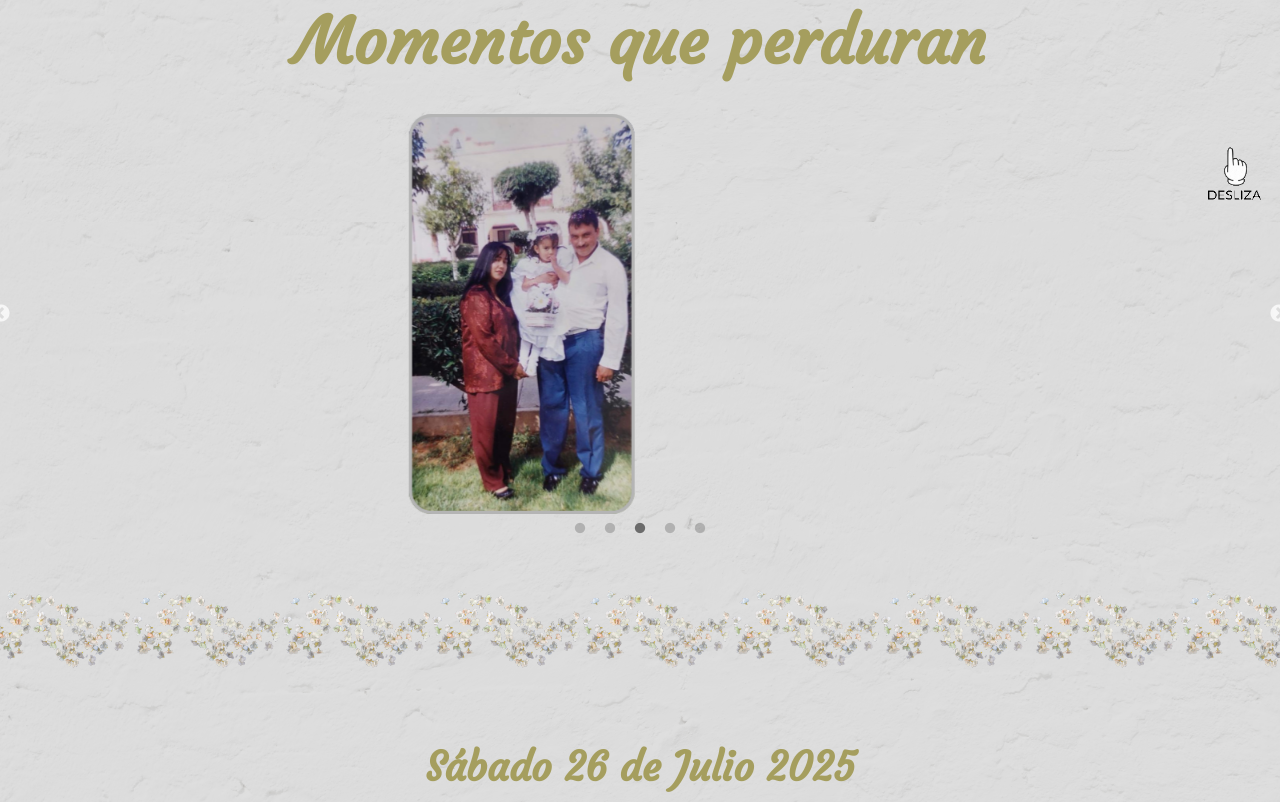
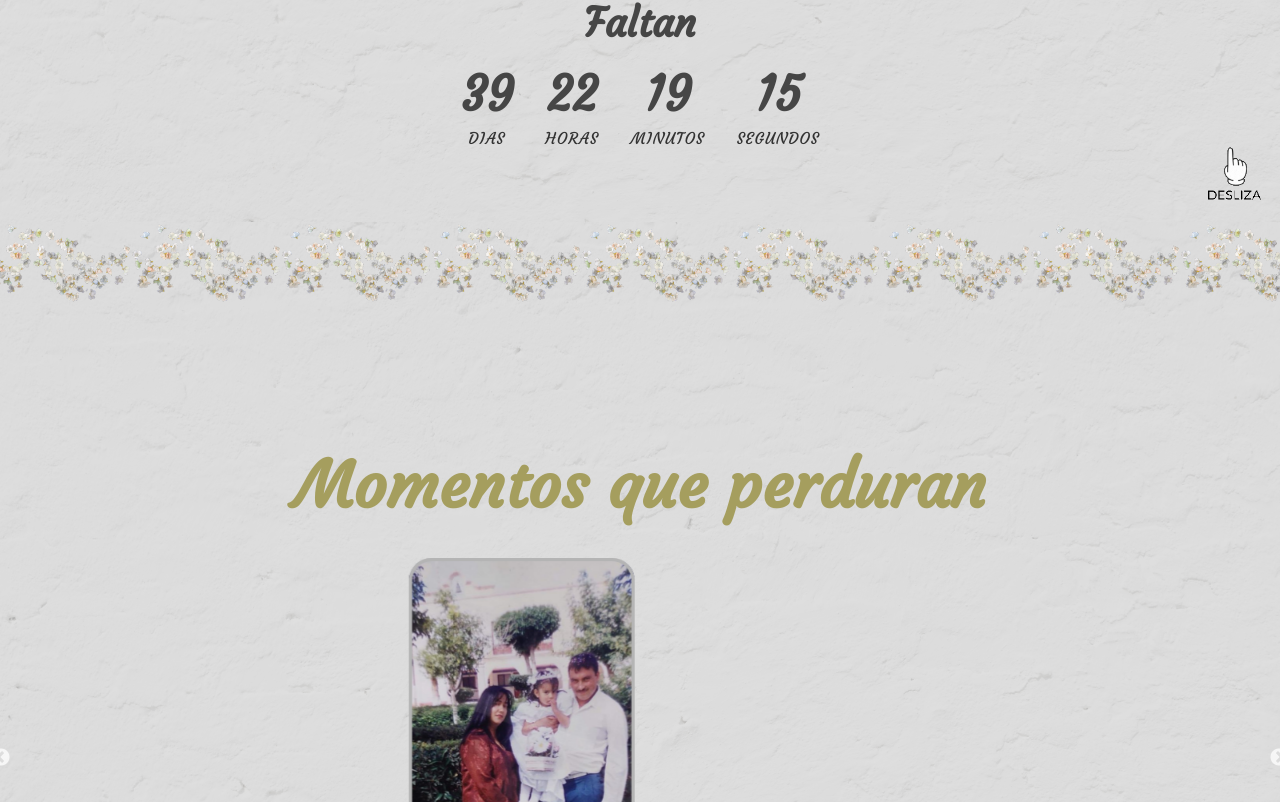
Before and after one commit to WalterDanielTorresMeza/lulaysalva_60, a React (Create React App) app: page / in a window 1280 px wide. Shown: the part 578-1380 px from the top of the page. Built offline with nearby package versions, Linux system fonts and the light colour scheme; a web font is replaced by a local one.

Commit message:
Update App.js

```diff
--- a/src/App.js
+++ b/src/App.js
@@ -31,9 +31,7 @@ function App() {
 <div className="separator-tile" />
 
 
-        <div data-aos="zoom-in">
-      <PhotoCarousel images={images} />
-      </div>
+      <Countdown targetDate={new Date('2025-07-26T00:00:00')} />
 
         <div className="desliza-hint">
   <img src="/desliza.gif" alt="Desliza hacia abajo" />
@@ -41,8 +39,10 @@ function App() {
 
 <div className="separator-tile" />
 
-      <Countdown targetDate={new Date('2025-07-26T00:00:00')} />
 
+        <div data-aos="zoom-in">
+      <PhotoCarousel images={images} />
+      </div>
 <div className="separator-tile" />
 
       <div data-aos="fade-up">
```
